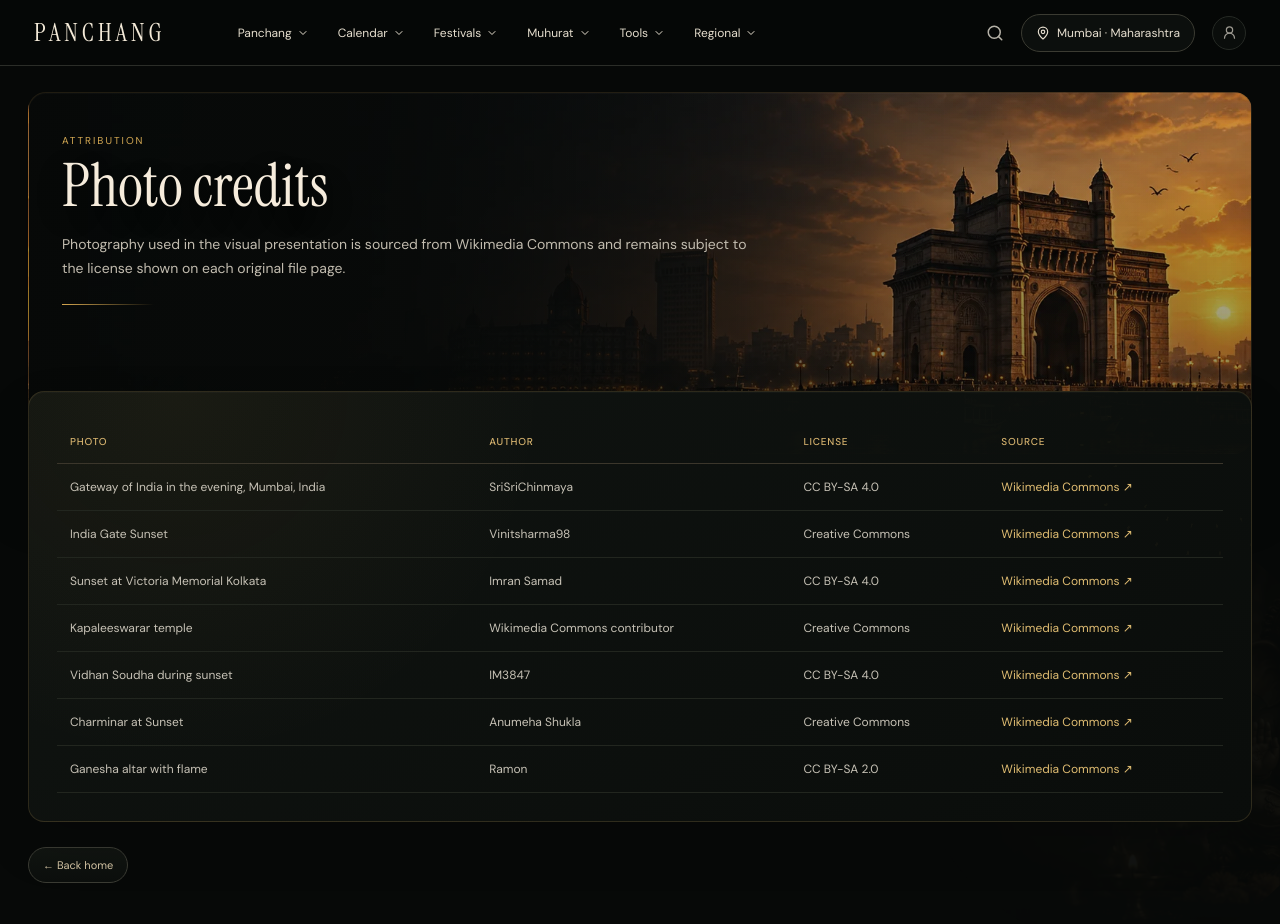
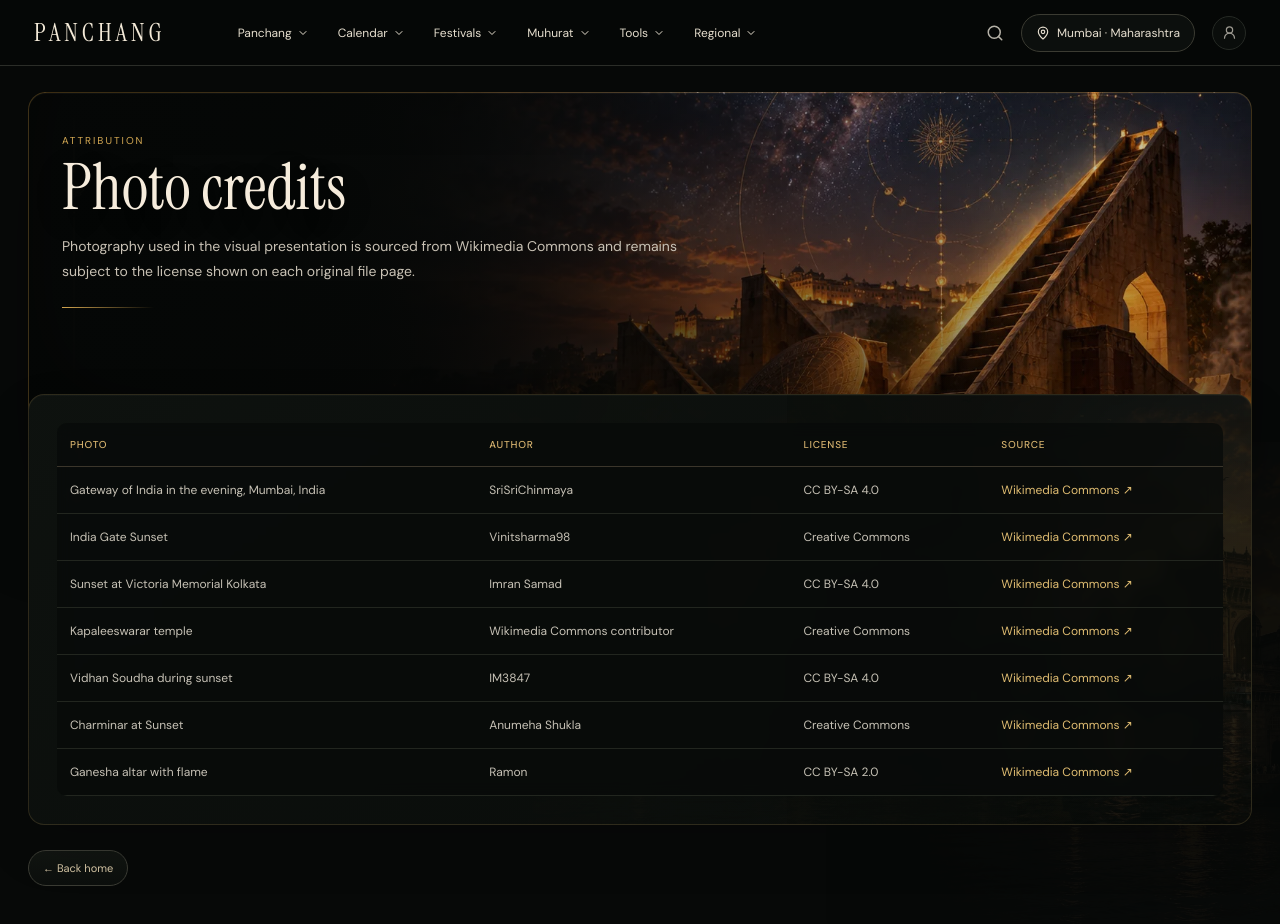
Before and after one commit to SviatF/chanag.xx, a Next.js app: page /photo-credits in a window 1280 px wide. Shown: the top 924 px of the page. Built offline with nearby package versions, Linux system fonts and the light colour scheme.

Commit message:
Apply internal-editorial premium visual system

```diff
--- a/app/photo-credits/page.tsx
+++ b/app/photo-credits/page.tsx
@@ -15,7 +15,7 @@ const credits=[
 export const metadata={title:"Photo Credits"};
 
 export default function PhotoCredits(){
-  return <main><Header city={cities[0]}/><div className="page-shell">
+  return <main><Header city={cities[0]}/><div className="page-shell internal-visual internal-editorial">
     <p className="page-kicker">ATTRIBUTION</p>
     <h1 className="page-title">Photo credits</h1>
     <p className="page-subtitle">Photography used in the visual presentation is sourced from Wikimedia Commons and remains subject to the license shown on each original file page.</p>
```
